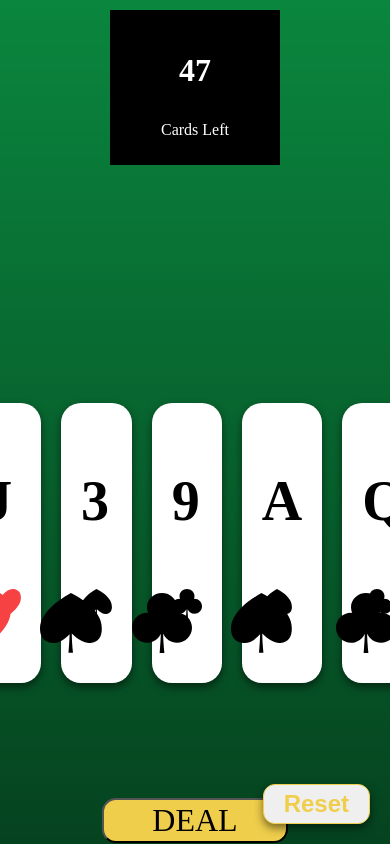
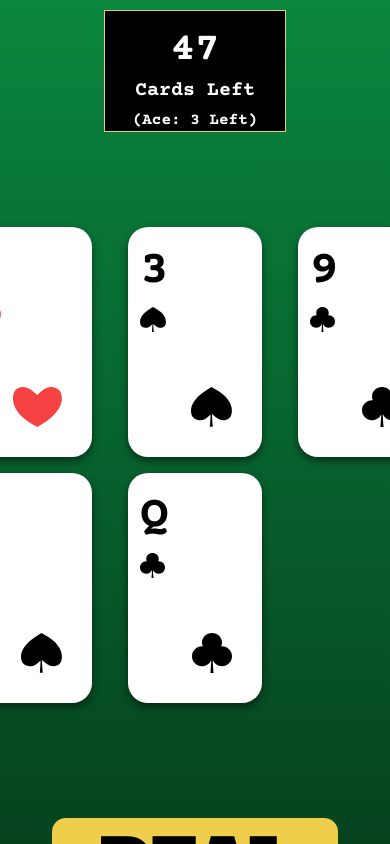
Before and after one commit to divyatiwari5/Card-Game, a React (Create React App) app in the folder frontend/: page / in a window 390 px wide. Built offline with nearby package versions, Linux system fonts and the light colour scheme.

Commit message:
Mobo design; optimized solution

```diff
--- a/frontend/src/App.tsx
+++ b/frontend/src/App.tsx
@@ -1,4 +1,4 @@
-import { useEffect } from 'react';
+import { useEffect, useState } from 'react';
 import { useDispatch, useSelector } from 'react-redux';
 import CardCounter from 'CardCounter/CardCounter';
 import DealButton from 'DealButton/DealButton';
@@ -14,6 +14,7 @@ function App() {
   const winningStatus = useSelector((state: any) => state.winner);
   const gameEnd = useSelector((state: any) => state.gameEnd);
   const allAceUsed = useSelector((state: any) => state.allAceUsed);
+  const aceCounter = useSelector((state: any) => state.aceCounter);
 
   const aceCards = ['SA', 'HA', 'DA', 'CA'];
 
@@ -45,9 +46,7 @@ function App() {
   };
 
   useEffect(() => {
-    const aceAvailableCards = deckCards.filter((card: any) => aceCards.includes(card));
-
-    if (aceAvailableCards.length === 0 && deckCards.length > 0) {
+    if (aceCounter === 4) {
       dispatch({ type: 'SET_ALL_ACE_USED' });
     }
     if (deckCards.length === 0) {
@@ -58,11 +57,17 @@ function App() {
     if (deckCards.length === 52) {
       deal();
     }
-  }, [deckCards]);
+  }, [deckCards, aceCounter]);
+
+  useEffect(() => {
+    const aceUsed = selectedCards.filter((card: any) => aceCards.includes(card)).length;
+
+    dispatch({ type: 'SET_ACE_COUNTER', aceCounter: aceCounter + aceUsed });
+  }, [selectedCards]);
 
   return (
     <div className="board">
-      <CardCounter counter={deckCards.length} />
+      <CardCounter counter={deckCards.length} ace={4 - aceCounter} />
       <img src={winner} className={winningStatus ? 'winner' : 'winner hide'} alt="winner" />
       <div className="card-box">
         {selectedCards.map((card: any, i: number) => {
--- a/frontend/src/CardCounter/CardCounter.tsx
+++ b/frontend/src/CardCounter/CardCounter.tsx
@@ -1,9 +1,12 @@
 function CardCounter(props: any) {
-  const { counter } = props;
+  const { counter, ace } = props;
   return (
     <div className="counter-box">
       <p className="counter">{counter}</p>
       <p className="text">Cards Left</p>
+      <div>
+        <p>(Ace: {ace} Left)</p>
+      </div>
     </div>
   );
 }
--- a/frontend/src/CardCounter/_cardCounter.scss
+++ b/frontend/src/CardCounter/_cardCounter.scss
@@ -2,14 +2,19 @@
   background: black;
   color: white;
   margin: auto;
-  width: 150px;
-  padding: 10px;
+  width: 180px;
+  height: 120px;
   text-align: center;
   margin-top: 10px;
+  border: 1px solid $yellow;
   & > .counter {
-    font-size: 2rem;
+    font-size: 2.5rem;
     font-weight: 700;
+    line-height: 0;
   }
   & > .text {
+    line-height: 0;
+    font-weight: 700;
+    font-size: 1.25rem;
   }
 }
--- a/frontend/src/DealButton/_dealButton.scss
+++ b/frontend/src/DealButton/_dealButton.scss
@@ -1,12 +1,17 @@
 .deal-btn {
   background: $yellow;
   border-radius: 14px;
-  font-size: 2rem;
+  font-size: 4rem;
+  line-height: 88px;
   font-weight: 400;
   text-transform: uppercase;
   font-family: Alfa Slab One;
   padding: 2px 48px;
   display: block;
   margin: auto;
+  border: none;
   margin-top: 80px;
+  &:hover {
+    cursor: pointer;
+  }
 }
--- a/frontend/src/commons/components/Button/Button.tsx
+++ b/frontend/src/commons/components/Button/Button.tsx
@@ -1,6 +1,9 @@
 function Button(props: any) {
   const { btnText, click } = props;
 
+  /***
+   * Returns className on the basis of alignment property
+   */
   const getClassName = () => {
     let className = 'button';
     if (props.align === 'center') {
--- a/frontend/src/commons/components/Button/_button.scss
+++ b/frontend/src/commons/components/Button/_button.scss
@@ -1,7 +1,9 @@
 .button {
   border: 1px solid $yellow;
   color: $yellow;
-  border-radius: 12px;
+  background: transparent;
+  font-family: 'Alfa Slab One', cursive;
+  border-radius: 14px;
   box-shadow: 0 4px 8px 0 rgba(0, 0, 0, 0.5);
   padding: 5px 20px;
   font-weight: 900;
@@ -16,5 +18,15 @@
     right: 20px;
     position: fixed;
     bottom: 20px;
+    @media (max-width: 769px) {
+      margin: auto;
+      display: block;
+      margin-top: 20px;
+      position: initial;
+    }
+  }
+
+  &:hover {
+    cursor: pointer;
   }
 }
--- a/frontend/src/commons/components/Card/Card.tsx
+++ b/frontend/src/commons/components/Card/Card.tsx
@@ -9,7 +9,7 @@ function Card(props: any) {
   const cardType = value.slice(0, 1);
 
   /**
-   *
+   * Returns icon on the basis of initial letter of card
    * @returns card icon
    */
   const getIcon = () => {
--- a/frontend/src/commons/components/Card/_Card.scss
+++ b/frontend/src/commons/components/Card/_Card.scss
@@ -6,14 +6,38 @@
   box-shadow: 0 4px 8px 0 rgba(0, 0, 0, 0.5);
   position: relative;
   margin: 0 10px;
+  @media (max-width: 500px) {
+    width: 110px;
+    height: 166px;
+  }
+  @media (max-width: 769px) {
+    width: 134px;
+    height: 230px;
+  }
   & > .header {
     padding: 10px 20px;
+    @media (max-width: 500px) {
+      padding: 8px 12px;
+    }
     & > .number {
       font-weight: 700;
-      font-size: 3.5rem;
+      font-size: 6rem;
+      margin: 50px 0;
+      line-height: 0;
+      @media (max-width: 500px) {
+        font-size: 2rem;
+        margin: 20px 0;
+      }
+      @media (max-width: 769px) {
+        font-size: 3rem;
+        margin: 36px 0;
+      }
     }
     & > .sm-icon {
       height: 30px;
+      @media (max-width: 500px) {
+        height: 25px;
+      }
     }
   }
 
@@ -22,5 +46,8 @@
     bottom: 30px;
     right: 30px;
     height: 60px;
+    @media (max-width: 500px) {
+      height: 40px;
+    }
   }
 }
--- a/frontend/src/redux/reducer/index.js
+++ b/frontend/src/redux/reducer/index.js
@@ -56,6 +56,7 @@ const initialState = {
   selectedCards: [],
   winner: false,
   allAceUsed: false,
+  aceCounter: 0,
   gameEnd: false,
 };
 
@@ -78,6 +79,8 @@ const rootReducer = (state = initialState, action) => {
       return { ...state, cards: action.cards, selectedCards: action.selectedCards };
     case 'SET_ALL_ACE_USED':
       return { ...state, allAceUsed: true };
+    case 'SET_ACE_COUNTER':
+      return { ...state, aceCounter: action.aceCounter };
     default:
       return state;
   }
--- a/frontend/src/styles/index.scss
+++ b/frontend/src/styles/index.scss
@@ -1,3 +1,5 @@
+@import url('https://fonts.googleapis.com/css2?family=Alfa+Slab+One&display=swap');
+@import url('https://fonts.googleapis.com/css2?family=Alfa+Slab+One&family=Courier+Prime:wght@700&display=swap');
 @import './tailwind.css';
 @import './variables';
 @import '../commons/common';
@@ -21,14 +23,24 @@ body,
   & > .winner {
     margin: auto;
     margin-top: -36px;
+    width: 50%;
+    display: block;
+    @media (max-width: 500px) {
+      width: 100%;
+    }
     &.hide {
       visibility: hidden;
     }
   }
   & > .card-box {
-    display: flex;
-    margin-top: 110px;
+    display: grid;
+    margin-top: 70px;
+    grid-template-columns: repeat(5, 0fr);
     justify-content: center;
+    @media (max-width: 500px) {
+      grid-template-columns: repeat(3, 0fr);
+      grid-gap: 1rem;
+    }
   }
   & > .gameover {
     display: flex;
```
